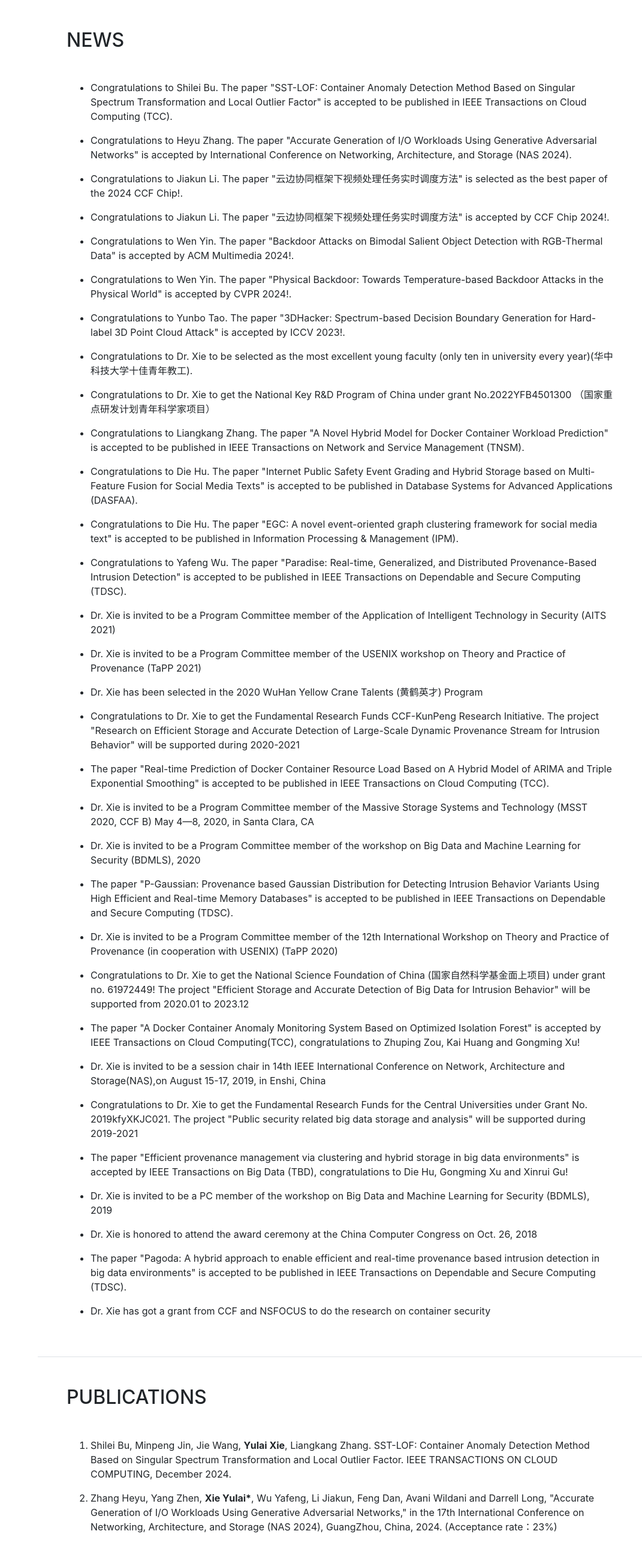
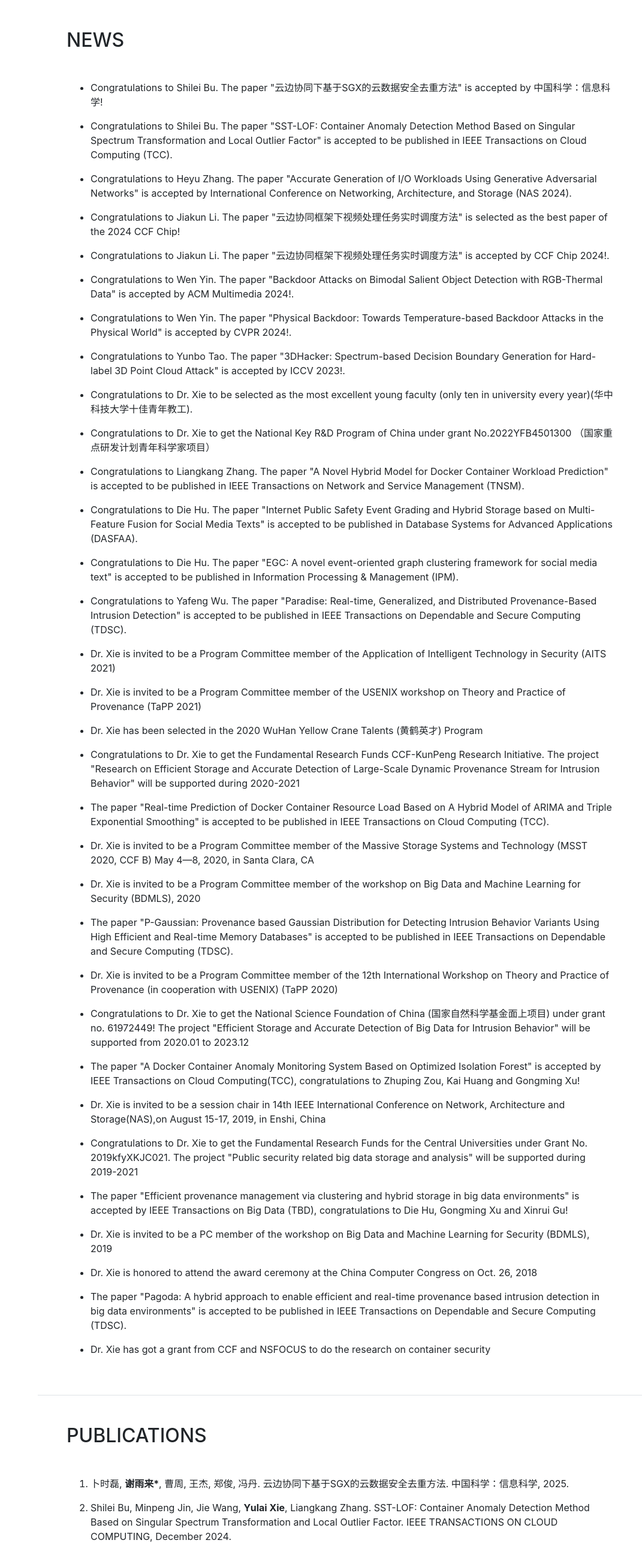
Before and after one commit to yulaixie/yulaixie.github.io, a website with bundled scripts: page index-final.html in a window 1280 px wide. Shown: the part 800-3373 px from the top of the page at 60% size, without its empty margins (209-1280 px from the left). Built offline with nearby package versions, Linux system fonts and the light colour scheme; a web font is replaced by a local one.

Commit message:
Update index-final.html

```diff
--- a/index-final.html
+++ b/index-final.html
@@ -121,6 +121,13 @@
         <div class="my-auto">
             <h2 class="mb-5">News</h2>
             <ul>
+                <!----tcc 中国科学：信息科学---->
+                <li>
+                    <p> Congratulations to Shilei Bu. The paper "云边协同下基于SGX的云数据安全去重方法" is accepted
+                        by 中国科学：信息科学!</p>
+                 </li>
+
+
 
                 <!--tcc BSL-->
                 <li>
@@ -135,7 +142,7 @@
 
                  <!--CCF Chip（大会最佳论文）-->
                  <li>
-                    <p>Congratulations to Jiakun Li. The paper "云边协同框架下视频处理任务实时调度方法" is selected as the best paper of the 2024 CCF Chip!.</p>
+                    <p>Congratulations to Jiakun Li. The paper "云边协同框架下视频处理任务实时调度方法" is selected as the best paper of the 2024 CCF Chip!</p>
                 </li>
 
 
@@ -326,6 +333,10 @@
             <div class="resume-item d-flex flex-column flex-md-row mb-5">
                 <div class="resume-content mr-auto">
                     <ol>
+
+                        <li>
+                            <p>卜时磊, <strong>谢雨来*</strong>, 曹周, 王杰, 郑俊, 冯丹. 云边协同下基于SGX的云数据安全去重方法. 中国科学：信息科学, 2025. </p>
+                         </li>
 
                     <li>
                         <p>Shilei Bu, Minpeng Jin, Jie Wang, <strong>Yulai Xie</strong>, Liangkang Zhang. SST-LOF: Container Anomaly Detection Method Based on Singular Spectrum Transformation and Local Outlier Factor.
```
